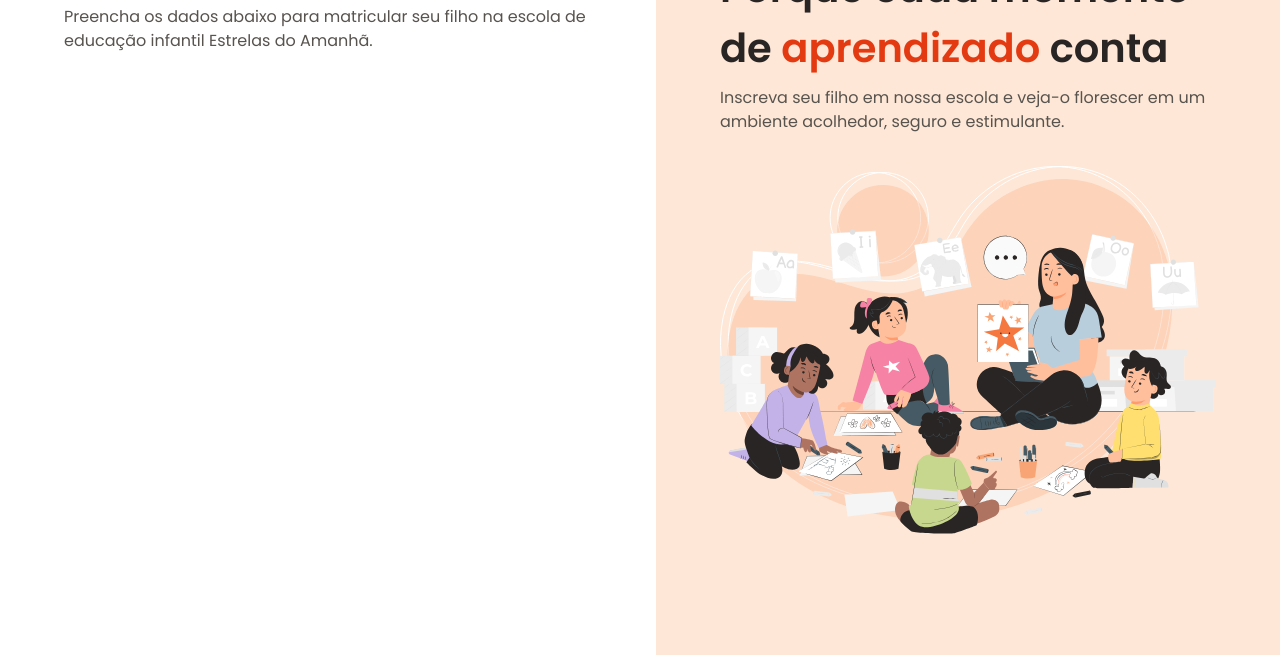
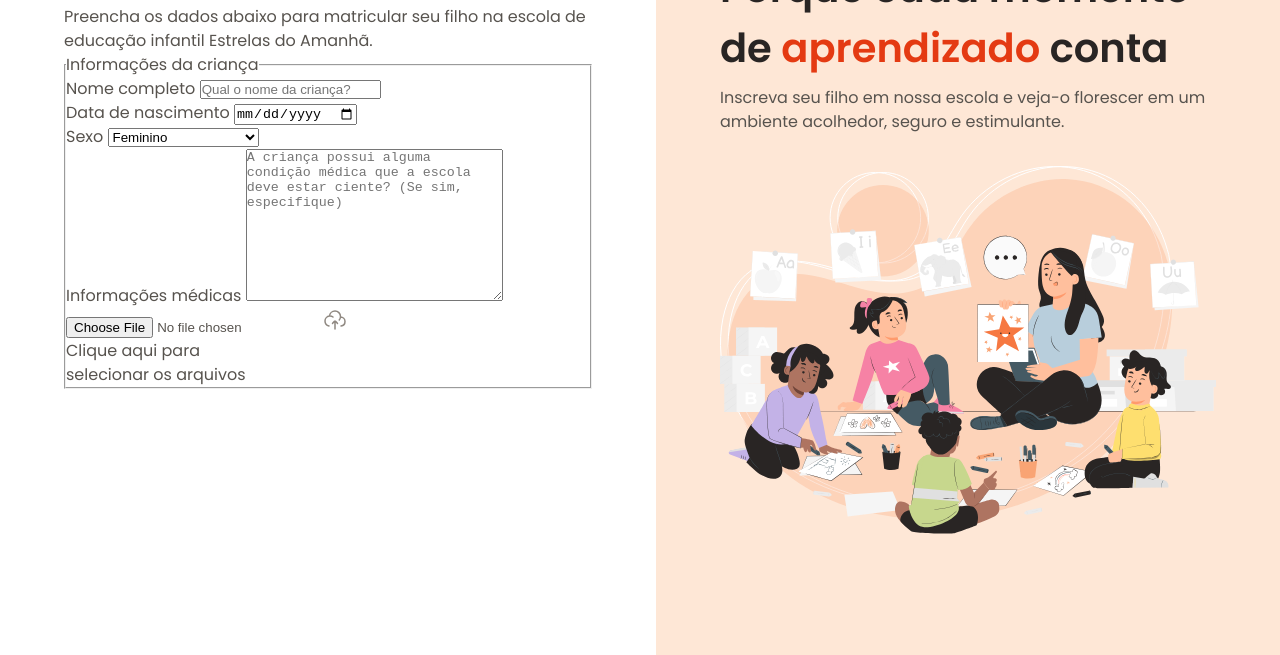
Before and after one commit to pinajuan/pagina-forms-de-matricula, a plain HTML site: page index.html in a window 1280 px wide. Shown: the part 145-800 px from the top of the page. Drawn offline with Linux system fonts and the light colour scheme.

Commit message:
iniciando o formulário

```diff
--- a/index.html
+++ b/index.html
@@ -13,14 +13,48 @@
   <div id="app">
     <main>
       <div class="main-container">
-        <div>
         <div class="back">
           <img src="assets/icons/arrow-left-02.svg" alt="Ícone de seta pra esquerda">
           <span>Voltar</span>
         </div>
         <h1>Formulário de Matrícula</h1>
         <p>Preencha os dados abaixo para matricular seu filho na escola de educação infantil Estrelas do Amanhã.</p>
+
+        <form method="post" enctype="multipart/form-data">
+          <fieldset class="child-info">
+            <legend>Informações da criança</legend>
+            <div class="input-wrapper">
+              <label for="fullname">Nome completo</label>
+              <input id="fullname" type="text" name="fullname" placeholder="Qual o nome da criança?">
             </div>
+            <div class="input-wrapper">
+              <label for="birth">Data de nascimento</label>
+              <input id="birth" type="date" name="birth" lang="pt-BR">
+            </div>
+
+            <div class="select-wrapper">
+              <label for="gender">Sexo</label>
+              <select id="gender" name="gender">
+                <option value="female">Feminino</option>
+                <option value="male">Masculino</option>
+                <option value="na">Prefiro não responder</option>
+              </select>
+            </div>
+
+            <div class="textarea-wrapper">
+              <label for="medical-info">Informações médicas</label>
+              <textarea id="medical-info" name="medical-info" cols="30" rows="10" placeholder="A criança possui alguma condição médica que a escola deve estar ciente? (Se sim, especifique)"></textarea>
+            </div>
+
+            <div class="droparea-wrapper">
+              <input id="birth-file" type="file" name="birth-file">
+              <img src="assets/icons/cloud-upload.svg" alt="Ícone de upload">
+              <p>Clique aqui para <br> selecionar os arquivos</p>
+            </div>
+
+          </fieldset>
+        </form>
+
       </div>
     </main>
     <aside>
```
Lines whose indentation alone changed are shown as unchanged.
